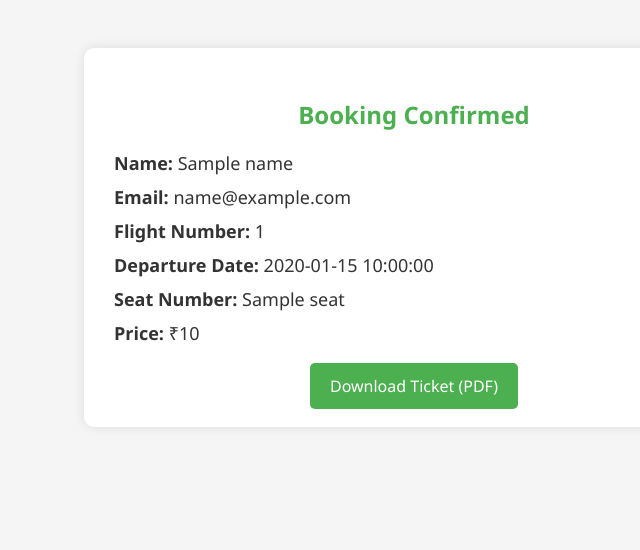
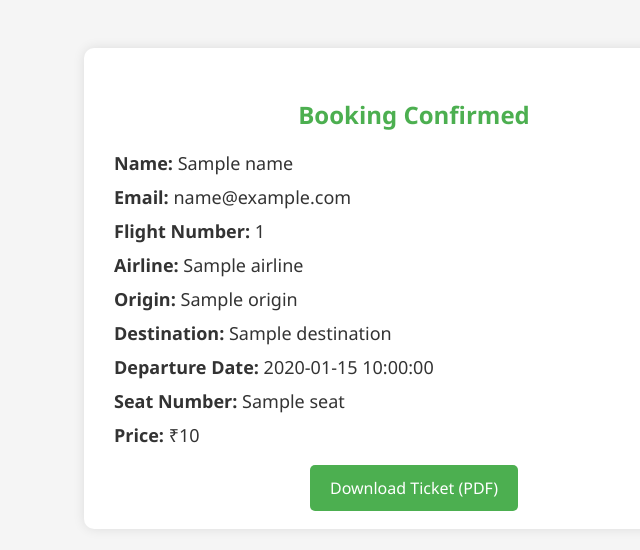
Before and after one commit to Vanshita0806/Airline_Reservation_System, a Flask app: template templates/booking_success.html in a window 1280 px wide. Shown: the top 550 px of the page, without its empty margins (226-866 px from the left). Run offline with Flask 3, Linux system fonts and the light colour scheme; the template is opened without the code that fills it: most values are stand-ins (such as "Sample title", 1, 10 or a date in 2020).

Commit message:
Modified book and confirm_booking function in app.py

```diff
--- a/app.py
+++ b/app.py
@@ -88,6 +88,9 @@ def search_flights():
 @app.route('/book')
 def book():
     flight_number = request.args.get('flightNumber')
+    airline = request.args.get('airline')
+    origin = request.args.get('origin')
+    destination = request.args.get('destination')
     departure_date = request.args.get('departureDate')
     price = request.args.get('price')
 
@@ -116,6 +119,9 @@ def book():
 
     return render_template("book.html",
         flight_number=flight_number,
+        airline = airline,
+        origin = origin,
+        destination = destination,
         departure_date=departure_date,
         price=price,
         available_seats=available_seats
@@ -126,8 +132,12 @@ def confirm_booking():
     name = request.form['name']
     email = request.form['email']
     phone = request.form['phone']
+    password = request.form['password']
     seat_number = request.form['seat_number']
     flight_number = request.form['flight_number']
+    airline = request.form['airline']
+    origin = request.form['origin']
+    destination = request.form['destination']
     departure_date = request.form['departure_date']
     price = request.form['price']
 
@@ -143,33 +153,41 @@ def confirm_booking():
     flights = cursor.fetchone()
     flight_id = flights[0]
 
+    cursor.execute("SELECT id FROM passenger WHERE email = %s AND phone = %s", (email, phone))
+    passenger = cursor.fetchone()
+
+    if not passenger:
+        cursor.execute("INSERT INTO passenger (name, email, phone, password) VALUES (%s, %s, %s, %s)",
+                       (name, email, phone, password))
+        passenger_id = cursor.lastrowid
+    else:
+        passenger_id = passenger[0]
+
     cursor.execute("""
         SELECT id FROM booking
-        WHERE flight_id = %s AND seat_number = %s
-    """, (flight_id, seat_number))
+        WHERE passenger_id = %s AND flight_id = %s AND departure_date = %s
+    """, (passenger_id, flight_id, departure_date))
+    if cursor.fetchone():
+        conn.close()
+        return "You have already booked this flight for this date!"
+
+    cursor.execute("""
+        SELECT id FROM booking
+        WHERE flight_id = %s AND departure_date = %s AND seat_number = %s
+    """, (flight_id, departure_date , seat_number))
     if cursor.fetchone():
         conn.close()
         return "Seat already booked! Please select another seat."
 
-    cursor.execute("SELECT id FROM passenger WHERE email = %s OR phone = %s", (email, phone))
-    existing = cursor.fetchone()
-
-    if existing:
-        conn.close()
-        return "Email or phone already registered!"
-
-    cursor.execute("INSERT INTO passenger (name, email, phone) VALUES (%s, %s, %s)", (name, email, phone))
-    passenger_id = cursor.lastrowid
-
     cursor.execute("""
         INSERT INTO booking (passenger_id, flight_id, booking_date, seat_number, price, status, departure_date)
-        VALUES (%s, %s, CURDATE(), %s, %s, 'Confirmed', %s)
-    """, (passenger_id, flight_id, seat_number, price, departure_date))
+        VALUES (%s, %s, %s - INTERVAL 10 DAY, %s, %s, 'Confirmed', %s)
+    """, (passenger_id, flight_id, departure_date, seat_number, price, departure_date))
 
     conn.commit()
     conn.close()
 
-    return render_template('booking_success.html', name=name, email=email, seat=seat_number, flight_number=flight_number, departure_date=departure_date, price=price)
+    return render_template('booking_success.html', name=name, email=email, seat=seat_number, flight_number=flight_number, airline=airline, origin=origin, destination=destination, departure_date=departure_date, price=price)
 
 
 @app.route('/download_ticket')
@@ -178,6 +196,9 @@ def download_ticket():
     email = request.args.get('email')
     seat = request.args.get('seat')
     flight_number = request.args.get('flight_number')
+    airline = request.args.get('airline')
+    origin = request.args.get('origin')
+    destination = request.args.get('destination')
     departure_date = request.args.get('departure_date')
     price = request.args.get('price')
 
@@ -187,6 +208,9 @@ def download_ticket():
     <p style ="font-size: 20px;"><strong>Name:</strong> {name}</p>
     <p style ="font-size: 20px;"><strong>Email:</strong> {email}</p>
     <p style ="font-size: 20px;"><strong>Flight Number:</strong> {flight_number}</p>
+    <p style ="font-size: 20px;"><strong>Airline:</strong> {airline}</p>
+    <p style ="font-size: 20px;"><strong>Origin:</strong> {origin}</p>
+    <p style ="font-size: 20px;"><strong>Destination:</strong> {destination}</p>
     <p style ="font-size: 20px;"><strong>Departure Date:</strong> {departure_date}</p>
     <p style ="font-size: 20px;"><strong>Seat Number:</strong> {seat}</p>
     <p style ="font-size: 20px;"><strong>Price:</strong> ₹{price}</p>
--- a/static/script.js
+++ b/static/script.js
@@ -33,13 +33,13 @@ document.getElementById('searchForm').addEventListener('submit', async function
                 Departure: ${depValid ? depTime.toLocaleDateString() + ' at ' + depTime.toLocaleTimeString([], { hour: '2-digit', minute: '2-digit' }) : 'Invalid Date'}<br>
                 Arrival: ${arrValid ? arrTime.toLocaleDateString() + ' at ' + arrTime.toLocaleTimeString([], { hour: '2-digit', minute: '2-digit' }) : 'Invalid Date'}<br>
                 Price: ₹${flight.price}<br>
-                <button onclick="bookFlight('${flight.flight_number}', '${flight.departure_date}', '${flight.price}')">Book</button>
+                <button onclick="bookFlight('${flight.flight_number}','${flight.airline}', '${flight.origin}', '${flight.destination}', '${flight.departure_date}', '${flight.price}')">Book</button>
                 <hr>`;
             resultDiv.appendChild(div);
         });
     }
 });
 
-function bookFlight(flightNumber, departureDate, price) {
-    window.location.href = `/book?flightNumber=${flightNumber}&departureDate=${departureDate}&price=${price}`;
+function bookFlight(flightNumber,airline, origin, destination, departureDate, price) {
+    window.location.href = `/book?flightNumber=${flightNumber}&airline=${airline}&origin=${origin}&destination=${destination}&departureDate=${departureDate}&price=${price}`;
 }
--- a/templates/book.html
+++ b/templates/book.html
@@ -9,12 +9,16 @@
     <h2>Book Your Flight</h2>
     <form method="POST" action="/confirm_booking">
     <input type="hidden" name="flight_number" value="{{ flight_number }}">
+    <input type="hidden" name="airline" value="{{ airline }}">
+    <input type="hidden" name="origin" value="{{ origin }}">
+    <input type="hidden" name="destination" value="{{ destination }}">
     <input type="hidden" name="departure_date" value="{{ departure_date }}">
     <input type="hidden" name="price" value="{{ price }}">
 
     Name: <input type="text" name="name" required><br>
     Email: <input type="email" name="email" required><br>
     Phone: <input type="tel" name="phone" pattern="[0-9]{10}" required><br>
+    Password: <input type="password" name="password" required><br>
     {% if available_seats %}
         Seat Number:
         <select name="seat_number" required>
--- a/templates/booking_success.html
+++ b/templates/booking_success.html
@@ -12,12 +12,15 @@
             <p><strong>Name:</strong> {{ name }}</p>
             <p><strong>Email:</strong> {{ email }}</p>
             <p><strong>Flight Number:</strong> {{ flight_number }}</p>
+            <p><strong>Airline:</strong> {{ airline }}</p>
+            <p><strong>Origin:</strong> {{ origin }}</p>
+            <p><strong>Destination:</strong> {{ destination }}</p>
             <p><strong>Departure Date:</strong> {{ departure_date }}</p>
             <p><strong>Seat Number:</strong> {{ seat }}</p>
             <p><strong>Price:</strong> ₹{{ price }}</p>
         </div>
         <div class="btn-download">
-            <a href="{{ url_for('download_ticket', name=name, email=email, seat=seat, flight_number=flight_number, departure_date=departure_date, price=price) }}">
+            <a href="{{ url_for('download_ticket', name=name, email=email, seat=seat, flight_number=flight_number, airline=airline, origin=origin, destination=destination, departure_date=departure_date, price=price) }}">
                 Download Ticket (PDF)
             </a>
         </div>
```
Also changed, not shown: airline.sql (+10 -0 lines).
